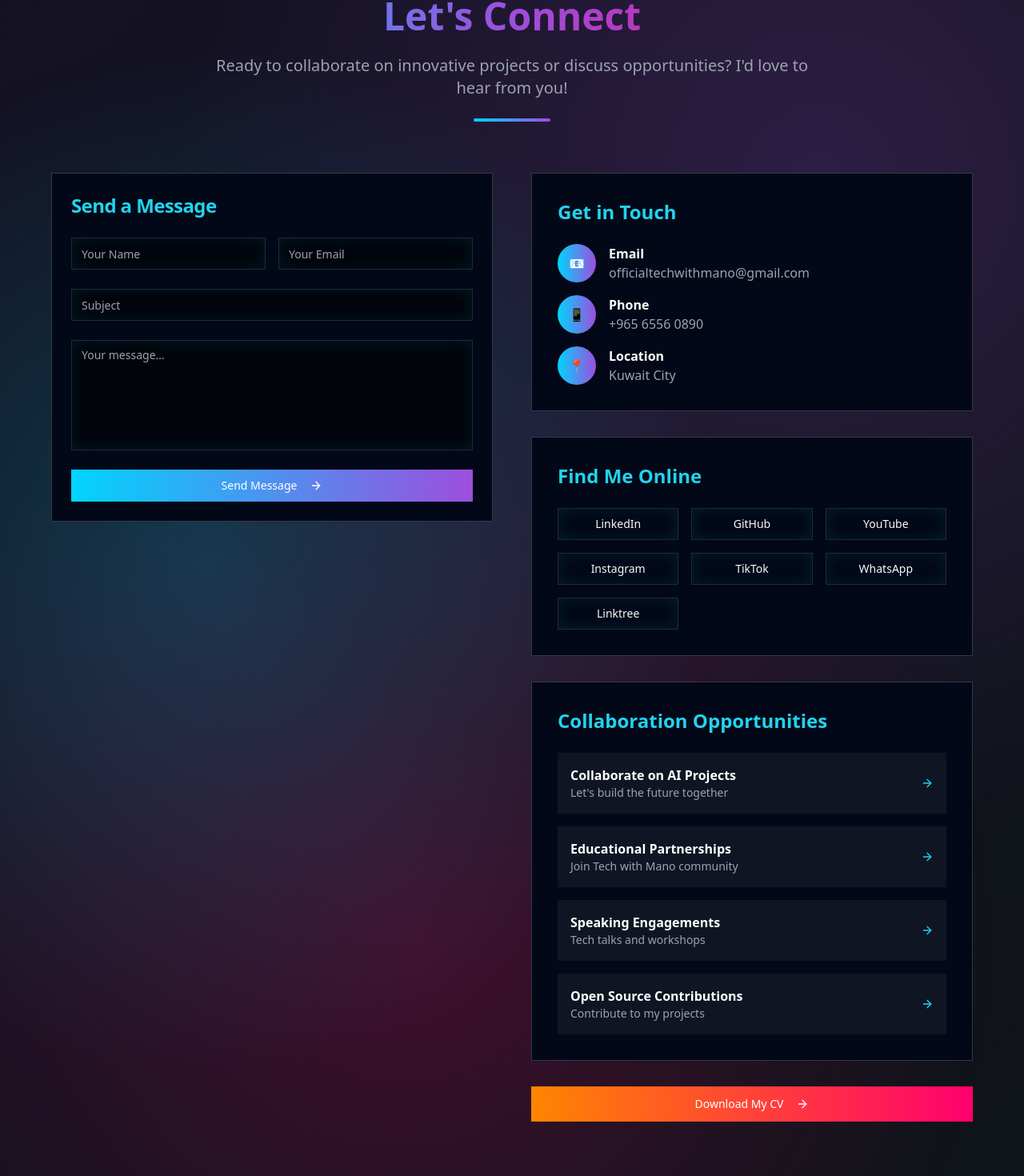
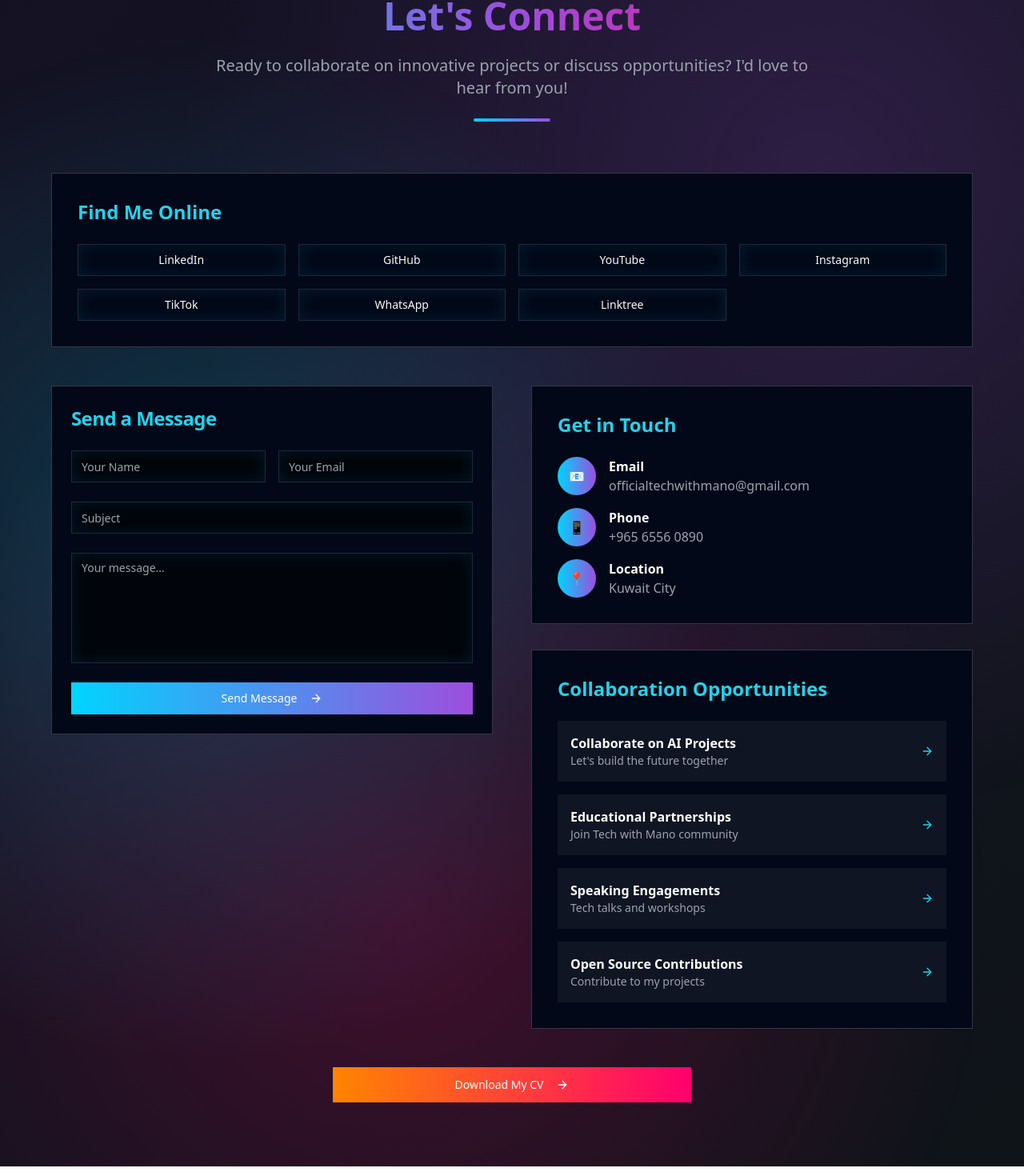
Before and after one commit to techwithmano/Abdulrahman.H, a React (Vite) app: page / in a window 1280 px wide. Shown: the part 8537-10007 px from the top of the page at 80% size. Built offline with nearby package versions, Linux system fonts and the light colour scheme.

Commit message:
Update Contact.tsx

```diff
--- a/src/components/Contact.tsx
+++ b/src/components/Contact.tsx
@@ -47,15 +47,16 @@ const Contact = () => {
   ];
 
   const quickActions = [
-    { title: 'Collaborate on AI Projects', description: 'Let\'s build the future together', action: 'collaboration' },
-    { title: 'Educational Partnerships', description: 'Join Tech with Mano community', action: 'education' },
-    { title: 'Speaking Engagements', description: 'Tech talks and workshops', action: 'speaking' },
-    { title: 'Open Source Contributions', description: 'Contribute to my projects', action: 'opensource' }
+    { title: 'Collaborate on AI Projects', description: 'Let\'s build the future together' },
+    { title: 'Educational Partnerships', description: 'Join Tech with Mano community' },
+    { title: 'Speaking Engagements', description: 'Tech talks and workshops' },
+    { title: 'Open Source Contributions', description: 'Contribute to my projects' }
   ];
 
   return (
     <section id="contact-section" className="section-padding bg-neural-mesh">
-      <div className="container mx-auto px-4">
+      <div className="container mx-auto px-4 max-w-7xl">
+        {/* Heading */}
         <div className="text-center mb-16">
           <h2 className="text-4xl md:text-5xl font-bold mb-6 text-gradient">Let's Connect</h2>
           <p className="text-lg md:text-xl text-gray-400 max-w-3xl mx-auto">
@@ -64,8 +65,36 @@ const Contact = () => {
           <div className="w-24 h-1 bg-gradient-to-r from-cyber-blue to-neon-purple mx-auto rounded-full mt-6"></div>
         </div>
 
-        <div className="flex flex-col lg:flex-row lg:items-stretch gap-8 lg:gap-12 max-w-7xl mx-auto">
-          {/* Left Side: Contact Form */}
+        {/* Find Me Online - on top */}
+        <Card className="glass-morph hover-lift mb-12">
+          <CardContent className="p-6 md:p-8 text-left">
+            <h3 className="text-2xl font-bold text-cyan-400 mb-6 text-center lg:text-left">Find Me Online</h3>
+            <div className="grid grid-cols-2 sm:grid-cols-3 md:grid-cols-4 gap-4">
+              {socialLinks.map(link => (
+                <Button
+                  key={link.name}
+                  variant="outline"
+                  className={`cyber-border hover:bg-gradient-to-r hover:${link.color} hover:text-white transition-all duration-300`}
+                  onClick={() => window.open(link.url, '_blank')}
+                >
+                  {link.name}
+                </Button>
+              ))}
+              <Button
+                key="Linktree"
+                variant="outline"
+                className="cyber-border hover:bg-gradient-to-r hover:from-green-500 hover:to-teal-600 hover:text-white transition-all duration-300"
+                onClick={() => window.open('https://linktr.ee/techwithmano', '_blank')}
+              >
+                Linktree
+              </Button>
+            </div>
+          </CardContent>
+        </Card>
+
+        {/* Two Columns: Form + Info */}
+        <div className="flex flex-col lg:flex-row lg:items-stretch gap-8 lg:gap-12">
+          {/* Contact Form */}
           <div className="flex-1 lg:h-full">
             <Card className="glass-morph hover-lift h-full">
               <CardHeader className="text-center lg:text-left">
@@ -121,7 +150,7 @@ const Contact = () => {
             </Card>
           </div>
 
-          {/* Right Side: Info + Links */}
+          {/* Info & Quick Actions */}
           <div className="flex-1 lg:h-full space-y-8">
             <Card className="glass-morph hover-lift">
               <CardContent className="p-6 md:p-8 text-left">
@@ -142,32 +171,6 @@ const Contact = () => {
                       </div>
                     </div>
                   ))}
-                </div>
-              </CardContent>
-            </Card>
-
-            <Card className="glass-morph hover-lift">
-              <CardContent className="p-6 md:p-8 text-left">
-                <h3 className="text-2xl font-bold text-cyan-400 mb-6 text-center lg:text-left">Find Me Online</h3>
-                <div className="grid grid-cols-2 sm:grid-cols-3 gap-4">
-                  {socialLinks.map(link => (
-                    <Button
-                      key={link.name}
-                      variant="outline"
-                      className={`cyber-border hover:bg-gradient-to-r hover:${link.color} hover:text-white transition-all duration-300`}
-                      onClick={() => window.open(link.url, '_blank')}
-                    >
-                      {link.name}
-                    </Button>
-                  ))}
-                  <Button
-                    key="Linktree"
-                    variant="outline"
-                    className="cyber-border hover:bg-gradient-to-r hover:from-green-500 hover:to-teal-600 hover:text-white transition-all duration-300"
-                    onClick={() => window.open('https://linktr.ee/techwithmano', '_blank')}
-                  >
-                    Linktree
-                  </Button>
                 </div>
               </CardContent>
             </Card>
@@ -195,10 +198,14 @@ const Contact = () => {
                 </div>
               </CardContent>
             </Card>
+          </div>
+        </div>
 
+        {/* CV Download - Centered */}
+        <div className="flex justify-center mt-12">
           <Button
             size="lg"
-              className="w-full bg-gradient-to-r from-neural-orange to-plasma-pink hover:from-plasma-pink hover:to-cyber-blue text-white py-4"
+            className="w-full max-w-md text-center bg-gradient-to-r from-neural-orange to-plasma-pink hover:from-plasma-pink hover:to-cyber-blue text-white py-4"
             onClick={() => window.open('https://ugc.production.linktr.ee/06ed18ca-d9d6-4b7c-bd21-e9fd379a3c3c_Abdulrahman-Haramain-CV.pdf', '_blank')}
           >
             Download My CV
@@ -206,7 +213,6 @@ const Contact = () => {
           </Button>
         </div>
       </div>
-      </div>
     </section>
   );
 };
```
Lines whose indentation alone changed are shown as unchanged.
